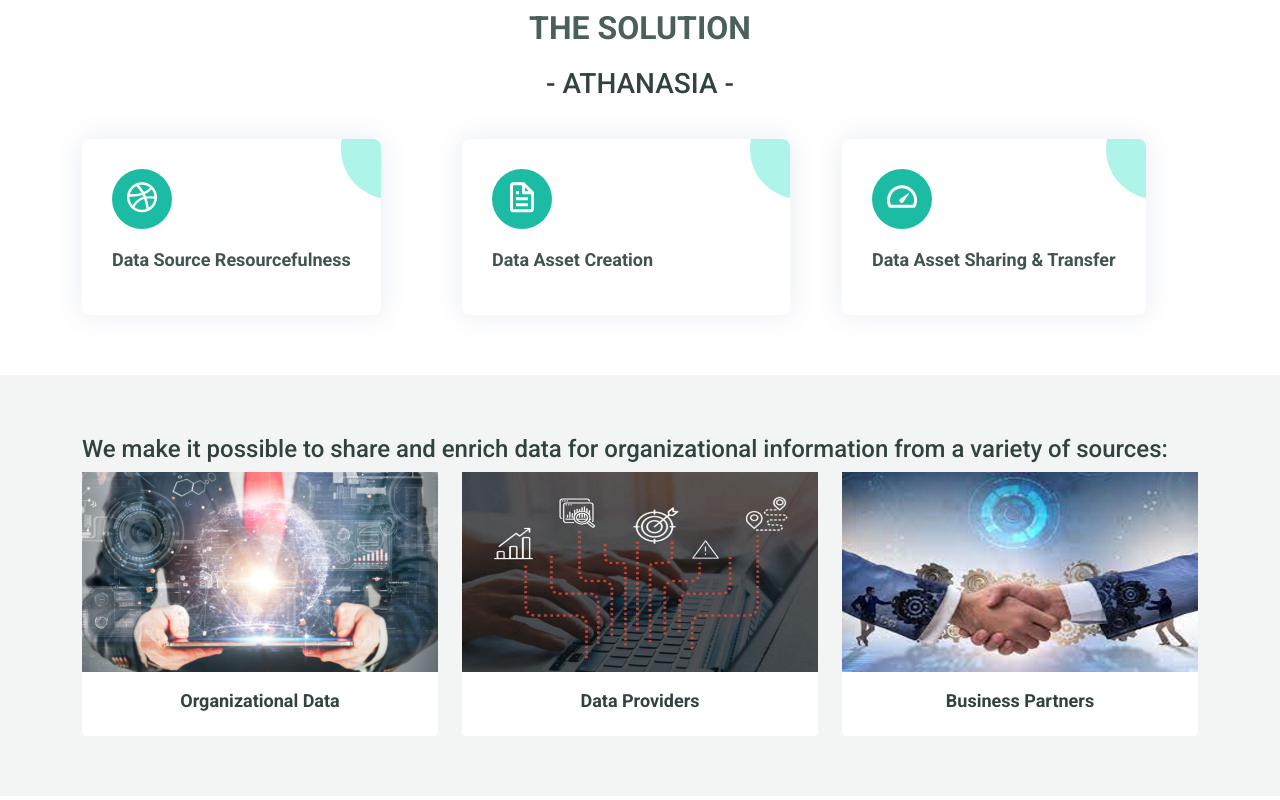
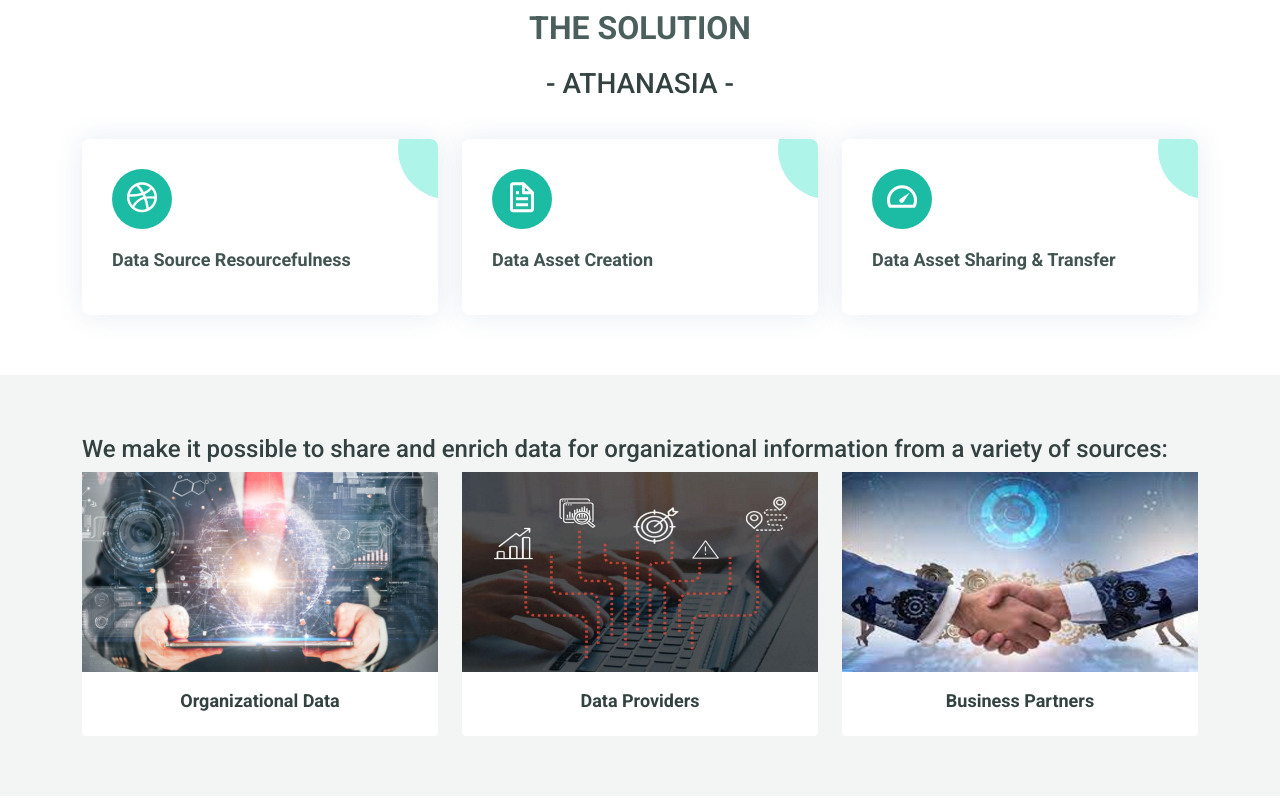
Before and after one commit to meidanws/DataAssetWebsite, a plain HTML site: page index.html in a window 1280 px wide. Shown: the part 1800-2600 px from the top of the page. Drawn offline with nearby package versions, Linux system fonts and the light colour scheme.

Commit message:
meidan - update ui

```diff
--- a/index.html
+++ b/index.html
@@ -275,7 +275,7 @@
         </div>
 
         <div class="row">
-          <div class="col-md-4 col-lg-4 d-flex align-items-stretch mb-5 mb-lg-0">
+          <div class="col-lg-4 col-md-6 info d-flex flex-column align-items-stretchgit ">
             <div class="icon-box">
               <div class="icon"><i class="bx bxl-dribbble"></i></div>
               <h4 class="title"><a href="">Data Source
@@ -284,17 +284,17 @@
             </div>
           </div>
 
-          <div class="col-md-4 col-lg-4 d-flex align-items-stretch mb-5 mb-lg-0" >
+          <div class="col-lg-4 col-md-6 info d-flex flex-column align-items-stretch">
             <div class="icon-box" style="min-width: 176px;">
               <div class="icon" ><i class="bx bx-file" > </i></div>
               <h4 class="title"><a href=""> Data Asset
-                Creation &nbsp;&nbsp;&nbsp;&nbsp;&nbsp;&nbsp;&nbsp;&nbsp;&nbsp;&nbsp;&nbsp;&nbsp;&nbsp;&nbsp;&nbsp;&nbsp;&nbsp;&nbsp;&nbsp;&nbsp;&nbsp;&nbsp;&nbsp;</a></h4>
+                Creation </a></h4>
 
             </div>
 
           </div>
 
-          <div class="col-md-4 col-lg-4 d-flex align-items-stretch mb-5 mb-lg-0">
+          <div class="col-lg-4 col-md-6 info d-flex flex-column align-items-stretch">
             <div class="icon-box">
               <div class="icon"><i class="bx bx-tachometer"></i></div>
               <h4 class="title"><a href="">Data Asset
@@ -671,7 +671,7 @@
       <div class="container">
         <div class="section-title">
           <h2>Contact Us</h2>
-          <p>Magnam dolores commodi suscipit. Necessitatibus eius consequatur ex aliquid fuga eum quidem. Sit sint consectetur velit. Quisquam quos quisquam cupiditate. Et nemo qui impedit suscipit alias ea. Quia fugiat sit in iste officiis commodi quidem hic quas.</p>
+          <!-- <p>Magnam dolores commodi suscipit. Necessitatibus eius consequatur ex aliquid fuga eum quidem. Sit sint consectetur velit. Quisquam quos quisquam cupiditate. Et nemo qui impedit suscipit alias ea. Quia fugiat sit in iste officiis commodi quidem hic quas.</p> -->
         </div>
       </div>
 
```
